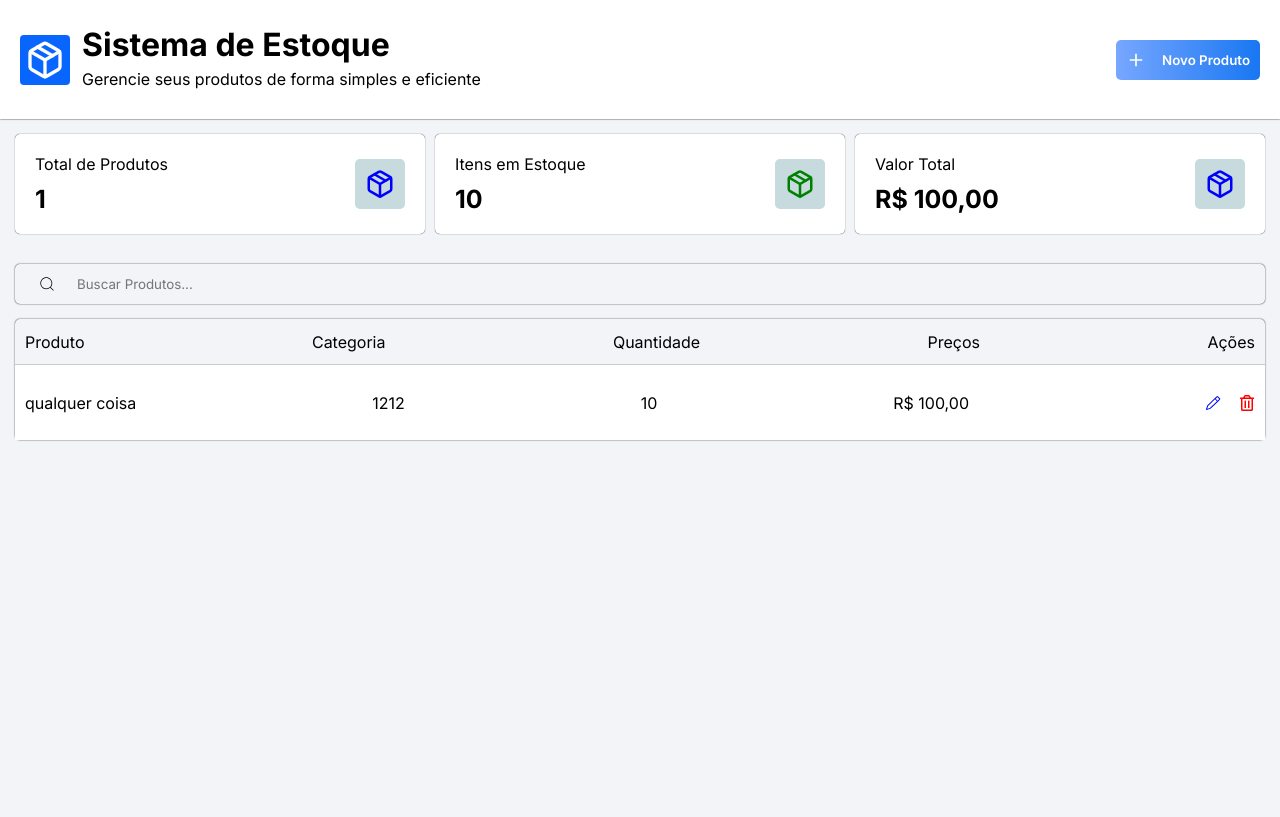
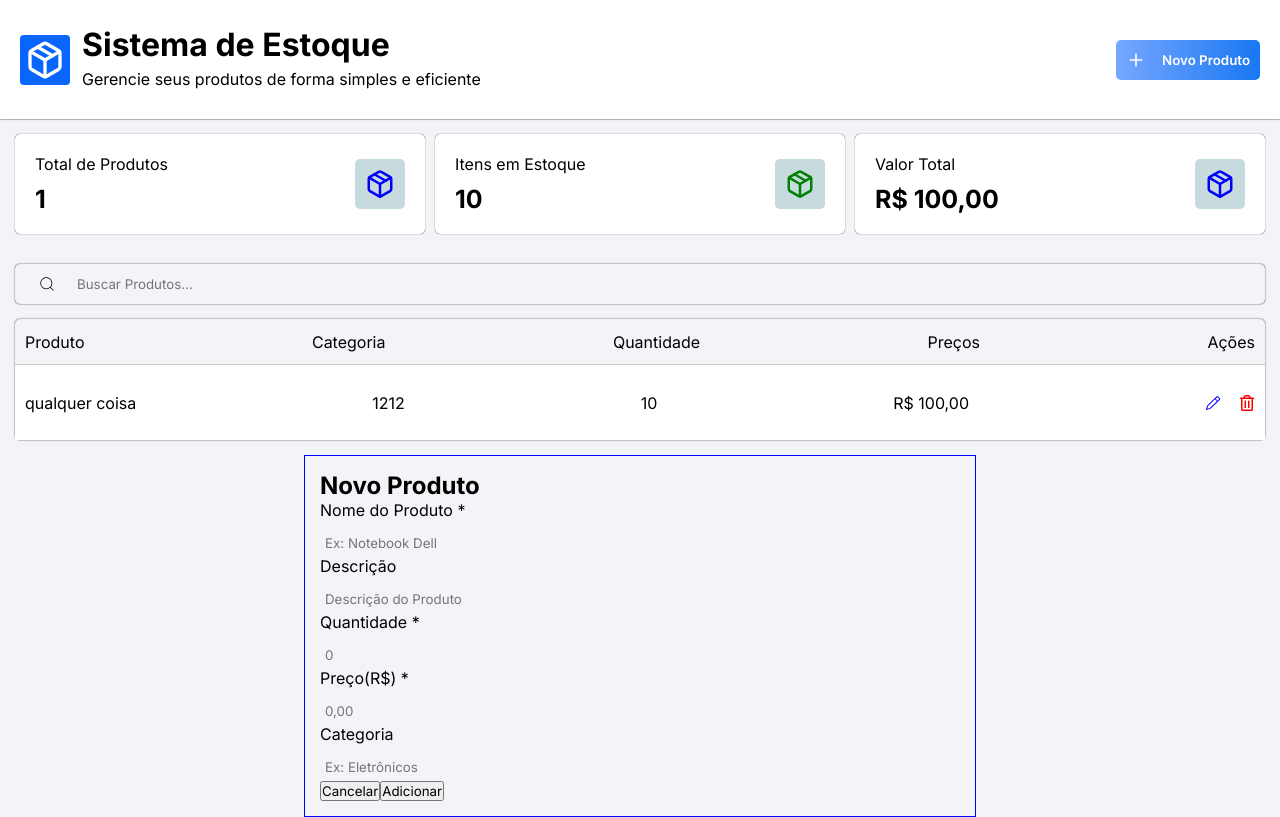
Before and after one commit to Uberdanalmeida/controle-estoque, a React (Vite) app: page / in a window 1280 px wide. Built offline with nearby package versions, Linux system fonts and the light colour scheme.

Commit message:
Estelizando o componente Modal.

```diff
--- a/src/App.css
+++ b/src/App.css
@@ -144,3 +144,10 @@ h1, .cab {
   width: 50px;
   justify-content: space-between;
 }
+
+.novoProduto {
+  border: 1px solid blue;
+  width: 50%;
+  margin: auto;
+  padding: 15px;
+}
--- a/src/App.jsx
+++ b/src/App.jsx
@@ -3,6 +3,7 @@ import Header from "./Components/Header";
 import Main from "./Components/Main";
 import Aside from "./Components/Aside";
 import Cadastro from './Components/Cadastro';
+import Modal from './Components/Modal';
 import { useState } from 'react';
 
 export default function App() {
@@ -24,6 +25,7 @@ export default function App() {
       <Main></Main>
       <Aside></Aside>
       <Cadastro></Cadastro>
+      <Modal></Modal>
     </div>
   )
 }
--- a/src/Components/Modal.jsx
+++ b/src/Components/Modal.jsx
@@ -2,7 +2,7 @@ export default function Modal() {
     return(
         <div className="novoProduto">
             <form action="" method="get">
-            <h1>Novo Produto</h1>
+            <h2>Novo Produto</h2>
             <p>Nome do Produto *</p>
             <input type="text" name="" id="" placeholder="Ex: Notebook Dell"/>
             <p>Descrição</p>
```
